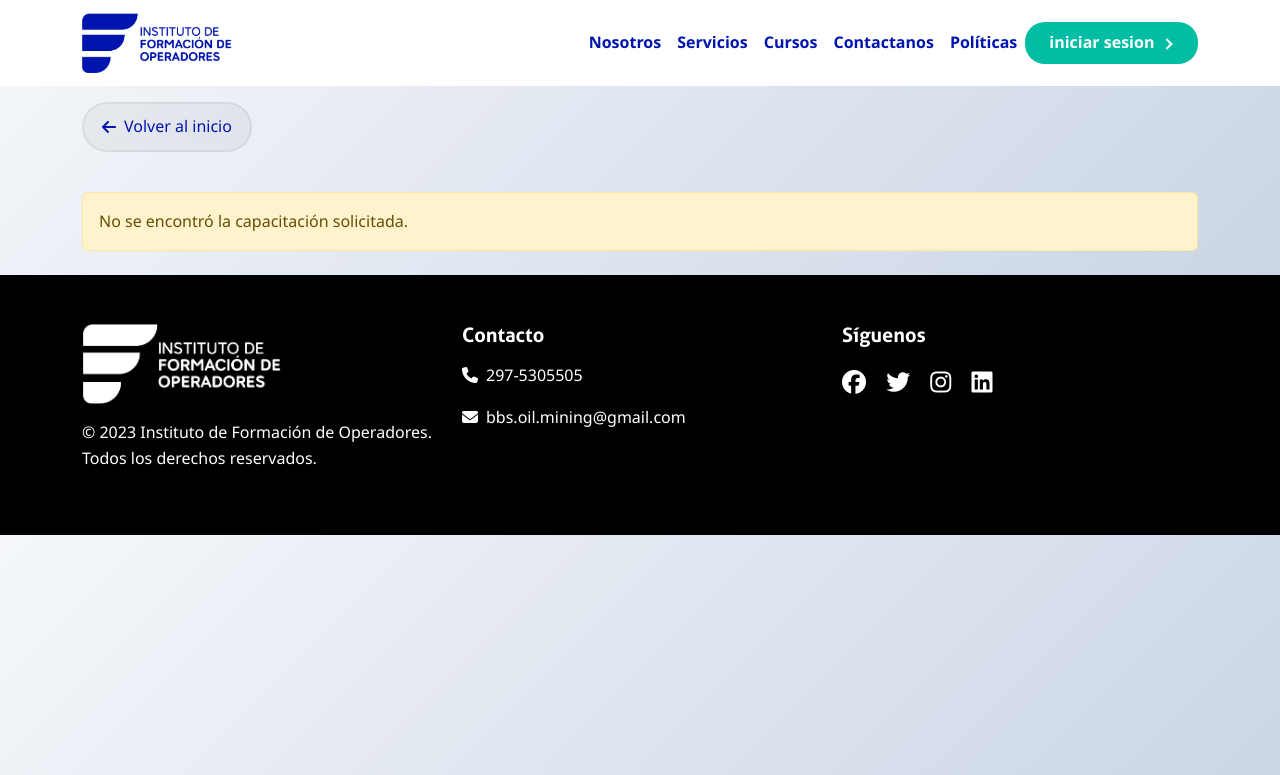
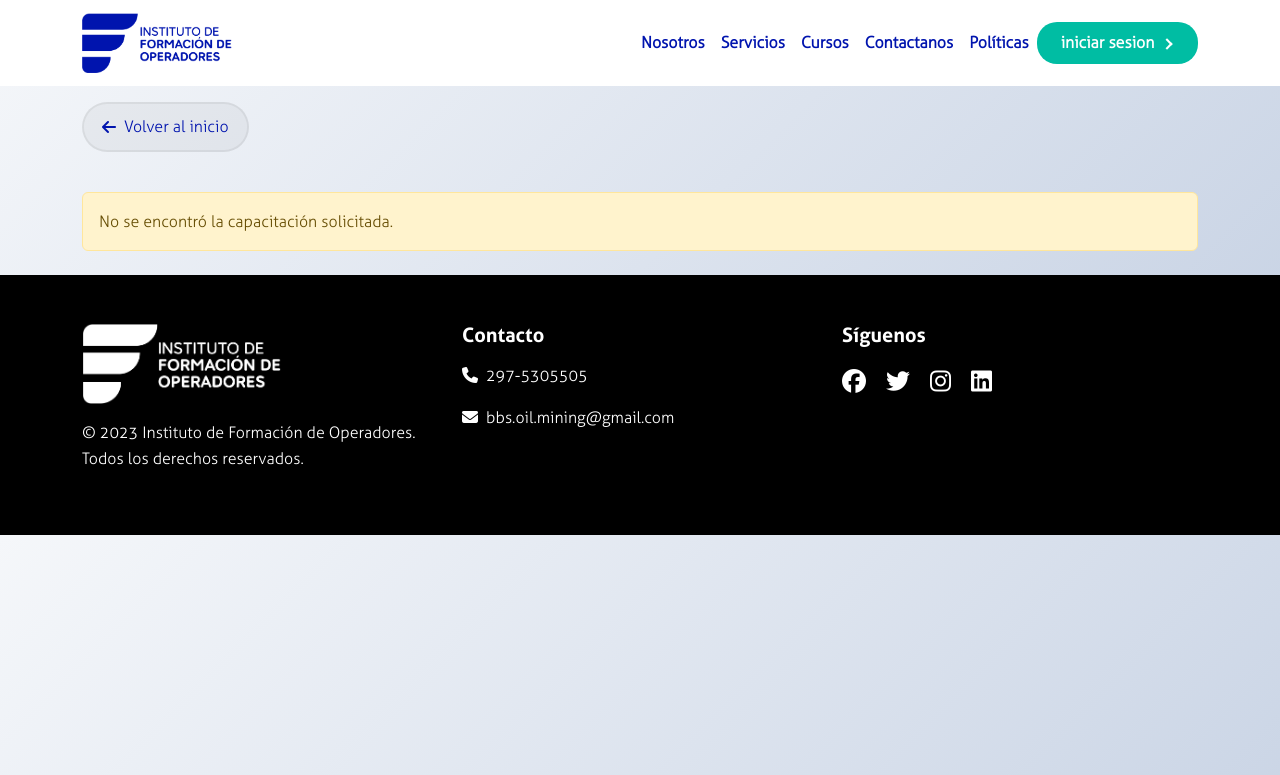
Before and after one commit to Juanimelillo159/intituto-formacion-de-operadores, a PHP site: page /intituto-formacion-de-operadores/capacitacion.php in a window 1280 px wide. Shown: the top 775 px of the page. Run offline with PHP 8.4, Linux system fonts and the light colour scheme; data that the repository does not hold is empty; some libraries are stand-ins or nearby versions.

Commit message:
Eliminar la fuente 'Segoe UI' de los estilos de las páginas de capacitaciones, certificaciones y políticas

```diff
--- a/assets/styles/style_capacitacion.css
+++ b/assets/styles/style_capacitacion.css
@@ -23,7 +23,6 @@ body.capacitaciones {
 /* Base compartida */
 body {
     background: linear-gradient(135deg, #f5f7fa 0%, #c3cfe2 100%);
-    font-family: 'Segoe UI', Tahoma, Geneva, Verdana, sans-serif;
     line-height: 1.6;
 }
 
--- a/assets/styles/style_certificacion.css
+++ b/assets/styles/style_certificacion.css
@@ -23,7 +23,6 @@
   /* Base compartida (mismas reglas que la otra página) */
   body {
       background: linear-gradient(135deg, #f7f7fb 0%, #e6f6f3 100%);
-      font-family: 'Segoe UI', Tahoma, Geneva, Verdana, sans-serif;
       line-height: 1.6;
   }
 
--- a/assets/styles/style_politicas.css
+++ b/assets/styles/style_politicas.css
@@ -13,7 +13,6 @@
 
 body.politicas-page {
     background: linear-gradient(135deg, rgba(0, 20, 174, 0.06), rgba(0, 189, 163, 0.08));
-    font-family: 'aller_lt', 'Segoe UI', Tahoma, Geneva, Verdana, sans-serif;
     color: var(--color-text-dark);
 }
 
@@ -67,7 +66,6 @@ body.politicas-page {
 }
 
 .policy-hero h1 {
-    font-family: 'aller_b', 'Segoe UI', Tahoma, Geneva, Verdana, sans-serif;
     font-size: clamp(2.4rem, 5vw, 3.4rem);
     margin: 1.5rem 0 1rem;
 }
@@ -94,7 +92,6 @@ body.politicas-page {
 }
 
 .policy-showcase h2 {
-    font-family: 'aller_b';
     font-size: 2.2rem;
     color: var(--color-secondary);
     margin-bottom: 1.2rem;
```
